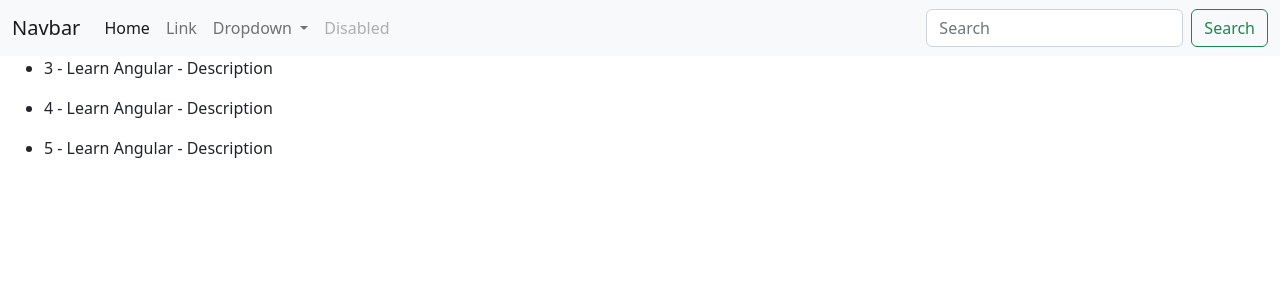
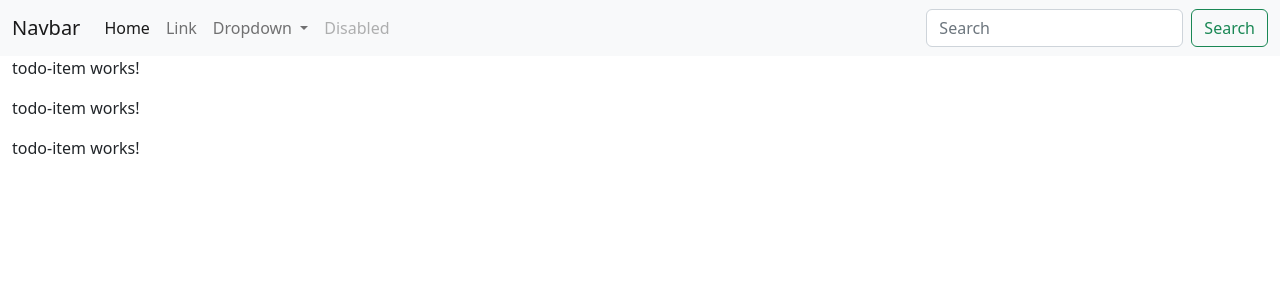
Before and after one commit to jagadhis/angular-todolist, an Angular app: page / in a window 1280 px wide. Shown: the top 300 px of the page. Built offline with nearby package versions, Linux system fonts and the light colour scheme.

Commit message:
Todoitem component added

```diff
--- /dev/null
+++ b/src/app/Mycomponents/todo-item/todo-item.component.html
@@ -0,0 +1 @@
+<p>todo-item works!</p>
--- /dev/null
+++ b/src/app/Mycomponents/todo-item/todo-item.component.ts
@@ -0,0 +1,15 @@
+import { Component, Input, OnInit } from '@angular/core';
+import { Todo } from 'src/app/Todo';
+
+@Component({
+  selector: 'app-todo-item',
+  templateUrl: './todo-item.component.html',
+  styleUrls: ['./todo-item.component.css']
+})
+export class TodoItemComponent implements OnInit {
+  @Input() todo: Todo;
+    constructor(){}
+    ngOnInit(): void {
+
+    }
+}
--- a/src/app/Mycomponents/todos/todos.component.html
+++ b/src/app/Mycomponents/todos/todos.component.html
@@ -1,4 +1,5 @@
-<ul *ngFor="let todo of todos">
-    <li>{{todo.sno}} - {{todo.title}} - {{todo.desc}}</li>
+<div *ngFor="let todo of todos">
+    <app-todo-item [todo]="todo"></app-todo-item>
 
-</ul>
+
+<div>
--- a/src/app/app.module.ts
+++ b/src/app/app.module.ts
@@ -4,11 +4,13 @@
 import { AppRoutingModule } from './app-routing.module';
 import { AppComponent } from './app.component';
 import { TodosComponent } from './Mycomponents/todos/todos.component';
+import { TodoItemComponent } from './Mycomponents/todo-item/todo-item.component';
 
 @NgModule({
   declarations: [
     AppComponent,
-    TodosComponent
+    TodosComponent,
+    TodoItemComponent
   ],
   imports: [
     BrowserModule,
```
Also changed, not shown: src/app/Mycomponents/todo-item/todo-item.component.css (added), 1 other file (tests, documents, lock files or other folders).
